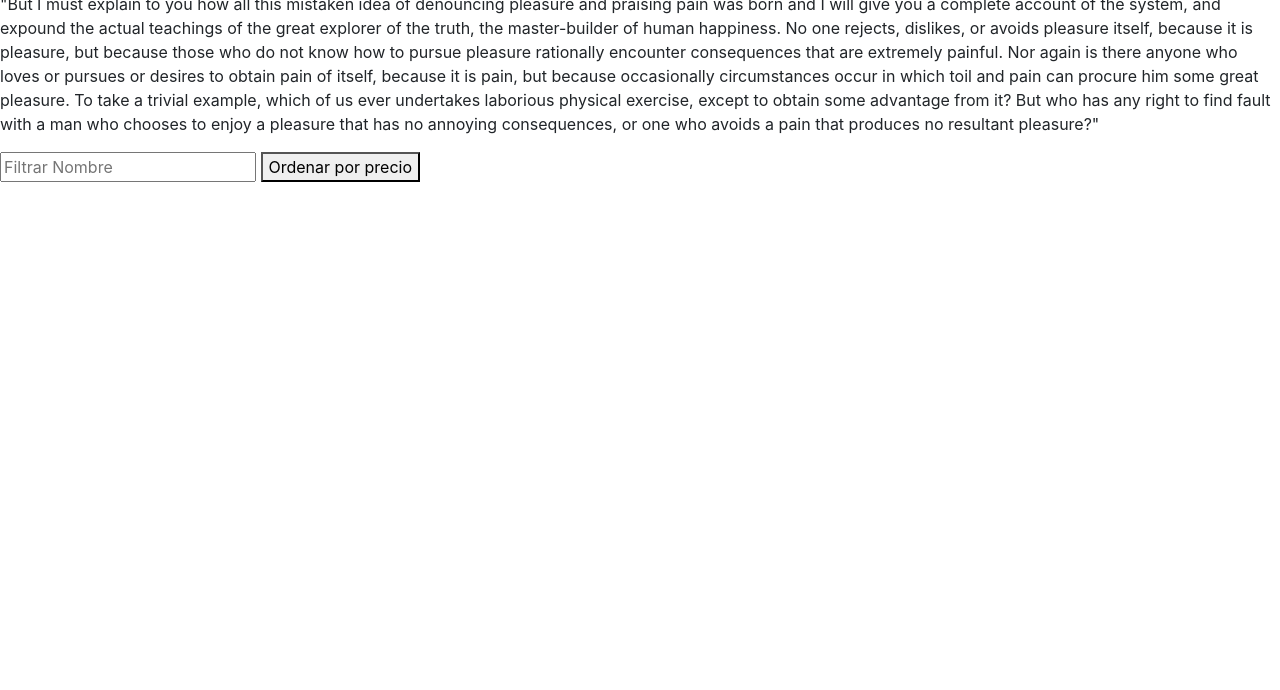
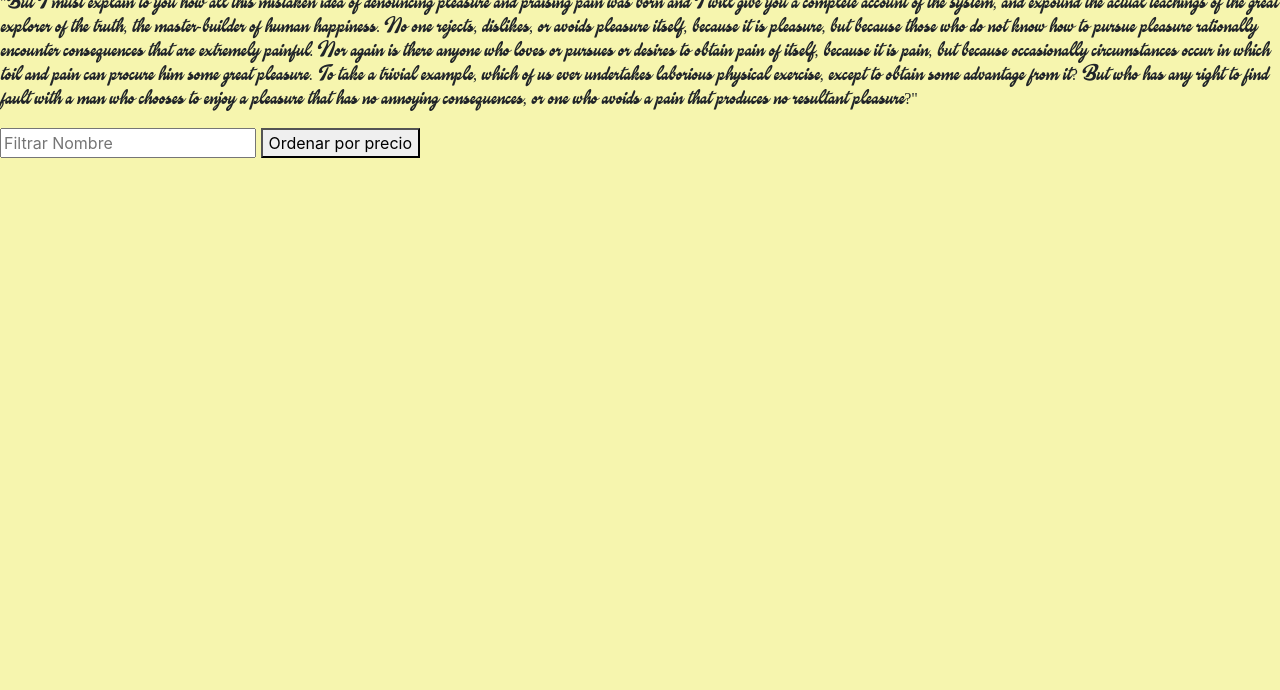
Before and after one commit to RamCalello/CandyStore, a plain HTML site: page index.html in a window 1280 px wide. Shown: the part 110-800 px from the top of the page. Drawn offline with nearby package versions, Linux system fonts and the light colour scheme.

Commit message:
Fuente + fondo

```diff
--- a/index.html
+++ b/index.html
@@ -55,10 +55,10 @@
         </ul>
     </div>
 
-    <script src="./script.js"></script>
 
     <script src="https://code.jquery.com/jquery-3.5.1.slim.min.js" integrity="sha384-DfXdz2htPH0lsSSs5nCTpuj/zy4C+OGpamoFVy38MVBnE+IbbVYUew+OrCXaRkfj" crossorigin="anonymous"></script>
     <script src="https://cdn.jsdelivr.net/npm/popper.js@1.16.1/dist/umd/popper.min.js" integrity="sha384-9/reFTGAW83EW2RDu2S0VKaIzap3H66lZH81PoYlFhbGU+6BZp6G7niu735Sk7lN" crossorigin="anonymous"></script>
     <script src="https://stackpath.bootstrapcdn.com/bootstrap/4.5.2/js/bootstrap.min.js" integrity="sha384-B4gt1jrGC7Jh4AgTPSdUtOBvfO8shuf57BaghqFfPlYxofvL8/KUEfYiJOMMV+rV" crossorigin="anonymous"></script>
-</body>
+    <script src="./script.js"></script>
+  </body>
 </html>
--- a/script.js
+++ b/script.js
@@ -8,7 +8,7 @@ class Productos {
 }
 
 var producto1 = new Productos (
-    "trishot.jpg",
+    "trisho.jpg",
     "Alfajor Tri Shot",
     "$70"
 )
@@ -86,7 +86,7 @@ function sortValues(a,b){
 
 function filtrarTipo(){
     let filtro = document.getElementById('filtroTipo')
-    let listFiltrada = listProductos.filter(x=> x.tipo.toUpperCase().includes(filtro.value.toUpperCase()))
+    let listFiltrada = listProductos.filter(x=> x.nombre.toUpperCase().includes(filtro.value.toUpperCase()))
     let containerProductos = document.getElementById("container-productos")
     containerProductos.innerHTML =''
     listFiltrada.forEach(x=>{
--- a/style.css
+++ b/style.css
@@ -1,3 +1,15 @@
+body {
+    margin: 0;
+    padding: 0;
+    background-color: #f6f5ae;
+}
+
+@font-face {
+    font-family: "candy";
+    src: url(./font/Candy\ Shop\ Black\ Personal\ Use.ttf);
+}
+
+
 .carrusel{
     display: flex;
     align-content: center;
@@ -13,3 +25,7 @@
     height: 100%;
     width: 100%;
 }
+
+h1, h2, p {
+    font-family: "candy";
+}
```
Also changed, not shown: font/Candy Shop Black Personal Use.ttf (added).
